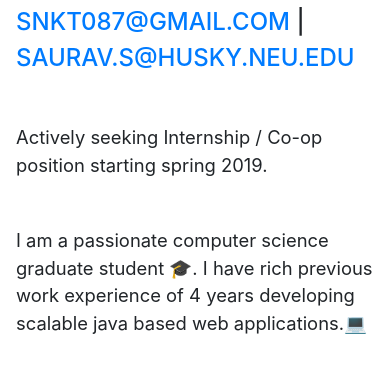
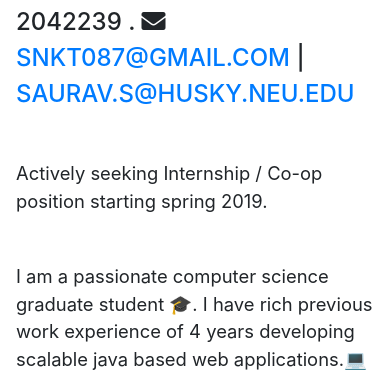
Before and after one commit to saurav-s/saurav-s.github.io, a website with bundled scripts: page index.html in a window 390 px wide. Shown: the part 214-594 px from the top of the page. Built offline with nearby package versions, Linux system fonts and the light colour scheme; a web font is replaced by a local one.

Commit message:
Adding phone and email icons

```diff
--- a/index.html
+++ b/index.html
@@ -73,7 +73,8 @@
           <h1 class="mb-0">Sanket
             <span class="text-primary">Saurav</span>
           </h1>
-          <div class="subheading mb-5">Boston,MA  . (857) 2042239  .
+          <div class="subheading mb-5">Boston,MA  . <i class="fas fa-phone-square"></i> (857) 2042239  .
+            <i class="fas fa-envelope"></i>
             <a href="mailto:snkt087@gmail.com">snkt087@gmail.com</a> |
             <a href="mailto:saurav.s@husky.neu.edu">saurav.s@husky.neu.edu</a>
           </div>
```
